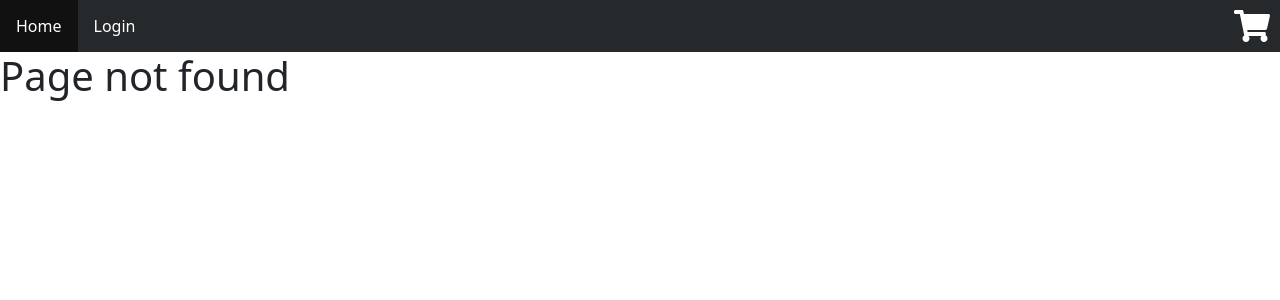
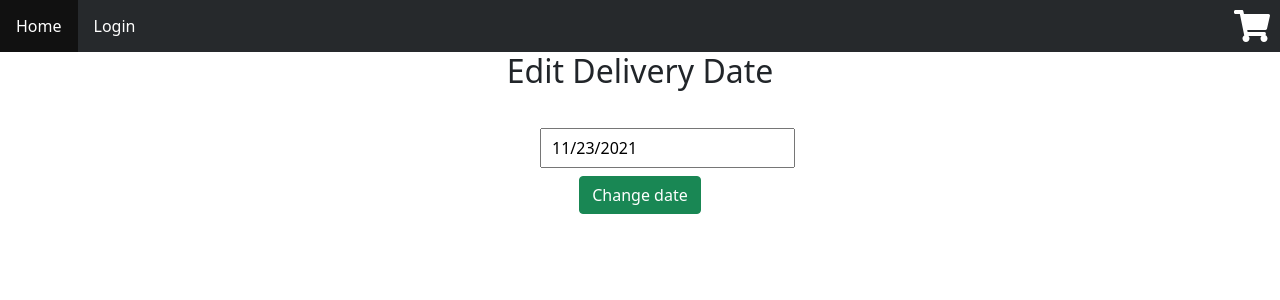
Before and after one commit to FrederikBA/CateringFrontend, a React (Create React App) app: page /customer/1 in a window 1280 px wide. Before the commit this address had no page. Shown: the top 300 px of the page. Built offline with nearby package versions, Linux system fonts and the light colour scheme.

Commit message:
edit delivery date works

```diff
--- a/src/App.js
+++ b/src/App.js
@@ -13,7 +13,7 @@ import NoMatch from './components/NoMatch';
 import ViewCustomer from './components/ViewCustomers'
 import ViewOrders from './components/ViewOrders';
 import Receipt from './components/Receipt';
-import ChangeDatePage from './components/ChangeDate';
+import ChangeDate from './components/ChangeDate';
 
 function App() {
   const [isLoggedIn, setIsLoggedIn] = useState(false);
@@ -34,7 +34,7 @@ function App() {
         <Route path='/viewcustomer' element={<ViewCustomer />} />
         <Route path='/vieworders' element={<ViewOrders />} />
         <Route path='/receipt' element={<Receipt />} />
-        <Route path='/changedatepage' element={<ChangeDatePage/>} />
+        <Route path='customer/:id' element={<ChangeDate />} />
       </Routes>
     </div >
   );
--- a/src/components/ChangeDate.js
+++ b/src/components/ChangeDate.js
@@ -1,26 +1,35 @@
 import axios from "axios";
 import { useState, useEffect } from "react"
-import apiUtils from "../utils/apiUtils";
-
-const ChangeDatePage = () => {
-    const URL = apiUtils.getUrl()
-    const [date, setDate] = useState();
+import apiUtils from "../utils/apiUtils"
+import { useParams } from "react-router"
+import "react-datepicker/dist/react-datepicker.css";
+import DatePicker from "react-datepicker";
+import { useNavigate } from "react-router";
 
 
-    useEffect(() => {
-        const editDate = async (id) => {
-            const response = await axios.get(URL + '/menu/' + id)
-            setDate();
-
-        }
-        editDate()
-    }, [URL]);
+const ChangeDate = () => {
+    const [startDate, setStartDate] = useState(new Date());
+    const id = parseInt(useParams().id)
+    const URL = apiUtils.getUrl()
+    const navigate = useNavigate()
 
 
+    const editDate = async () =>
+        await axios.put(URL + '/menu/' + id, {
+            "deliveryDate": startDate
+        }
+            , navigate('/customer')
+        )
+
     return (
-        <div>
-                <p>EDIT DATE ERRR'</p>
+        <div className="centerAligned">
+            <h2>Edit Delivery Date</h2>
+        <div className="orderSection">
+            <DatePicker locale="en" className="datePicker" selected={startDate}
+                onChange={(date) => setStartDate(date)} />
+            <button onClick={editDate} className="btn btn-success" >Change date</button>
+        </div>
         </div>
     )
 }
-export default ChangeDatePage
+export default ChangeDate
--- a/src/components/Customer.js
+++ b/src/components/Customer.js
@@ -2,13 +2,13 @@ import authUtils from "../utils/authUtils"
 import apiUtils from "../utils/apiUtils";
 import { useState, useEffect } from "react"
 import axios from "axios";
-import { useNavigate } from "react-router-dom";
+import { NavLink } from "react-router-dom";
+
 
 
 const Customer = ({ currentRoles }) => {
   const URL = apiUtils.getUrl()
   const username = localStorage.getItem('user')
-  const navigate = useNavigate();
   const [orders, setOrders] = useState([]);
 
   useEffect(() => {
@@ -25,9 +25,7 @@ const Customer = ({ currentRoles }) => {
     await axios.delete(URL + '/menu/' + id)
   }
 
-  const changedate = () => {
-    navigate('/changedate')
-  }
+
 
     return (
       <div>
@@ -47,7 +45,7 @@ const Customer = ({ currentRoles }) => {
             </tr>
           </thead>
           <tbody>
-            {orders.map((order) => <tr key={order.id}><td>{order.id}</td><td>{order.created}</td><td>{order.deliveryAddress}</td><td>{order.deliveryDate}</td><td>{order.servings}</td><td>{order.totalPrice}</td><td><button className="btn btn-success"  onClick={changedate}>Change date</button></td><td><button className="btn btn-danger" id={order.id} onClick={deleteMenu}>Delete</button></td></tr>)}
+            {orders.map((order) => <tr key={order.id}><td>{order.id}</td><td>{order.created}</td><td>{order.deliveryAddress}</td><td>{order.deliveryDate}</td><td>{order.servings}</td><td>{order.totalPrice}</td><td><NavLink to={`/customer/${order.id}`}><button className="btn btn-primary">Edit</button></NavLink></td><td><button className="btn btn-danger" id={order.id} onClick={deleteMenu}>Delete</button></td></tr>)}
           </tbody>
         </table>
 
--- a/src/index.css
+++ b/src/index.css
@@ -162,3 +162,8 @@ ul.header li a:hover:not(.active) {
   font-family: "Arial";
   font-weight: bold;
 }
+
+.centerAligned {
+  text-align: center;
+
+}
--- a/src/utils/apiUtils.js
+++ b/src/utils/apiUtils.js
@@ -1,6 +1,6 @@
 import axios from "axios";
 
-const URL = "http://localhost:8080/CateringAPI_war_exploded/api";
+const URL = "http://localhost:8080/catering_war_exploded/api";
 
 const apiUtils = () => {
   const getUrl = () => {
```
